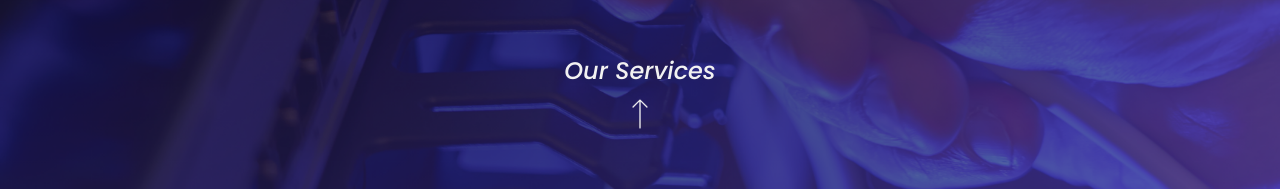
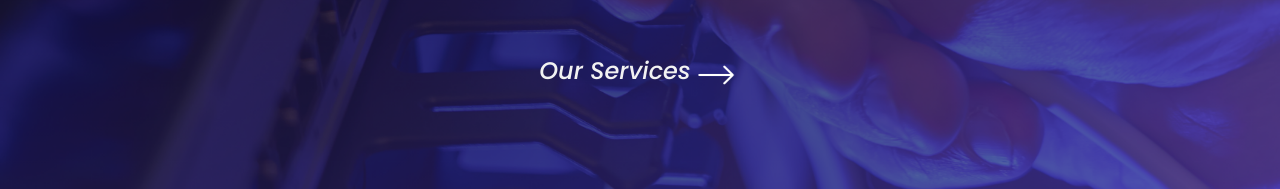
Before and after one commit to baayesh/TechMe, a React (Create React App) app: page / in a window 1280 px wide. Shown: the part 530-719 px from the top of the page. Built offline with nearby package versions, Linux system fonts and the light colour scheme; a web font is replaced by a local one.

Commit message:
change the arrow of hero area

```diff
--- a/src/pages/Home/Hero/Hero.jsx
+++ b/src/pages/Home/Hero/Hero.jsx
@@ -26,7 +26,7 @@ const Hero = () => {
             and maintenance <span>solutions</span>.
           </p>
 
-          <div>
+          <div className="link-and-icon">
             <Link to="/services" className="hm-hr-mlink">
               Our Services
             </Link>
@@ -34,30 +34,28 @@ const Hero = () => {
             {/* Arrow */}
             <div>
               <svg
+              className="hm-hr-m-arrow"
                 width="50px"
                 height="50px"
-                viewBox="-2.4 -2.4 28.80 28.80"
+                viewBox="0 0 24 24"
                 fill="none"
-                className="hm-hr-marrow"
                 xmlns="http://www.w3.org/2000/svg"
-                transform="rotate(0)"
-                stroke="#000000"
+                transform="rotate(90)"
               >
-                <g stroke-width="0" />
+                <g id="SVGRepo_bgCarrier" stroke-width="0" />
 
                 <g
+                  id="SVGRepo_tracerCarrier"
                   stroke-linecap="round"
                   stroke-linejoin="round"
-                  stroke="#000000"
-                  stroke-width="0.048"
                 />
 
-                <g>
+                <g id="SVGRepo_iconCarrier">
                   {" "}
                   <path
                     d="M12 4V20M12 4L8 8M12 4L16 8"
-                    stroke="#f2f2f2"
-                    stroke-width="0.768"
+                    stroke="#ffffff"
+                    stroke-width="1"
                     stroke-linecap="round"
                     stroke-linejoin="round"
                   />{" "}
@@ -73,39 +71,40 @@ const Hero = () => {
             <br />
             support, repairs, upgrades and virus removals.
           </p>
+
+          <div className="link-and-icon">
             <Link to="/services" className="hm-hr-mlink">
               Our Services
             </Link>
             {/* Arrow */}
             <div>
             <svg
+                className="hm-hr-m-arrow"
                   width="50px"
                   height="50px"
-              viewBox="-2.4 -2.4 28.80 28.80"
+                  viewBox="0 0 24 24"
                   fill="none"
-              className="hm-hr-marrow"
                   xmlns="http://www.w3.org/2000/svg"
-              transform="rotate(0)"
-              stroke="#000000"
+                  transform="rotate(90)"
                 >
-              <g stroke-width="0" />
+                  <g id="SVGRepo_bgCarrier" stroke-width="0" />
                   <g
+                    id="SVGRepo_tracerCarrier"
                     stroke-linecap="round"
                     stroke-linejoin="round"
-                stroke="#000000"
-                stroke-width="0.048"
                   />
-              <g>
+                  <g id="SVGRepo_iconCarrier">
                     {" "}
                     <path
                       d="M12 4V20M12 4L8 8M12 4L16 8"
-                  stroke="#f2f2f2"
-                  stroke-width="0.768"
+                      stroke="#ffffff"
+                      stroke-width="1"
                       stroke-linecap="round"
                       stroke-linejoin="round"
                     />{" "}
                   </g>
                 </svg>
+            </div>
           </div>
         </div>
         {/* Content 3 */}
@@ -115,40 +114,39 @@ const Hero = () => {
             <span>Get in touch </span>for all your digital, branding and{" "}
             <span>tech needs.</span>
           </p>
+          <div className="link-and-icon">
             <Link to="/contact-us" className="hm-hr-mlink">
               Contact Us
             </Link>
-
             {/* Arrow */}
             <div>
             <svg
+                className="hm-hr-m-arrow"
                   width="50px"
                   height="50px"
-              viewBox="-2.4 -2.4 28.80 28.80"
+                  viewBox="0 0 24 24"
                   fill="none"
-              className="hm-hr-marrow"
                   xmlns="http://www.w3.org/2000/svg"
-              transform="rotate(0)"
-              stroke="#000000"
+                  transform="rotate(90)"
                 >
-              <g stroke-width="0" />
+                  <g id="SVGRepo_bgCarrier" stroke-width="0" />
                   <g
+                    id="SVGRepo_tracerCarrier"
                     stroke-linecap="round"
                     stroke-linejoin="round"
-                stroke="#000000"
-                stroke-width="0.048"
                   />
-              <g>
+                  <g id="SVGRepo_iconCarrier">
                     {" "}
                     <path
                       d="M12 4V20M12 4L8 8M12 4L16 8"
-                  stroke="#f2f2f2"
-                  stroke-width="0.768"
+                      stroke="#ffffff"
+                      stroke-width="1"
                       stroke-linecap="round"
                       stroke-linejoin="round"
                     />{" "}
                   </g>
                 </svg>
+            </div>
           </div>
         </div>
       </Slider>
--- a/src/pages/Home/Hero/hero.css
+++ b/src/pages/Home/Hero/hero.css
@@ -17,8 +17,7 @@
   font-size: 1.5rem;
   color: #f2f2f2;
   text-decoration: none;
-  /* Spaces and sizes */
-  margin-top: 2em;
+
   /* Animations */
   transition: hover 0.3s ease-in-out;
 }
@@ -56,14 +55,21 @@
   margin-bottom: 0;
   padding-bottom: 1em;
 }
+.link-and-icon{
+  display: flex;
+  justify-content: center;
+}
+.hm-hr-m-arrow{
+  animation:hm-hr-arrow-to-right 1.5s ease-in-out infinite alternate;
+  rotate: 90deg;
+  margin-top: -0.2em;
+}
 
 
-.hm-hr-marrow {
-  animation:hm-hr-arrow-to-top 1.5s ease-in-out infinite alternate;
-}
 .slick-dots li button:before {
   color: #4b3db2;
 }
+
 
 @media (max-width: 1200px) {
   .hm-hr-mtext {
@@ -107,7 +113,7 @@
 
 /* Animations */
 
-@keyframes hm-hr-arrow-to-top {
+@keyframes hm-hr-arrow-to-right {
   from{
     transform: translateY(0px);
   }
```
Lines whose indentation alone changed are shown as unchanged.
